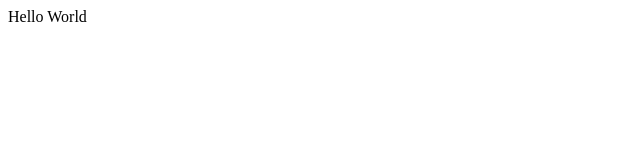
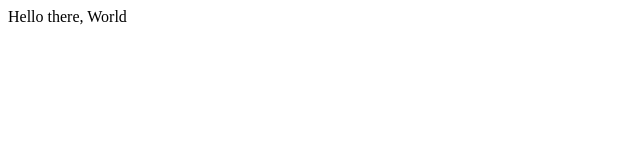
Before and after one commit to sijucm/desto-app, a Vue app: page / in a window 1280 px wide. Shown: the top 160 px of the page, without its empty margins (0-640 px from the left). Built offline with nearby package versions, Linux system fonts and the light colour scheme; the HTML template or start-up script is replaced by a standard one.

Commit message:
Update App.vue

```diff
--- a/src/App.vue
+++ b/src/App.vue
@@ -1,5 +1,5 @@
 <template>
-  <div>Hello {{ value }}</div>
+  <div>Hello there, {{ value }}</div>
 </template>
 
 <script>
```
